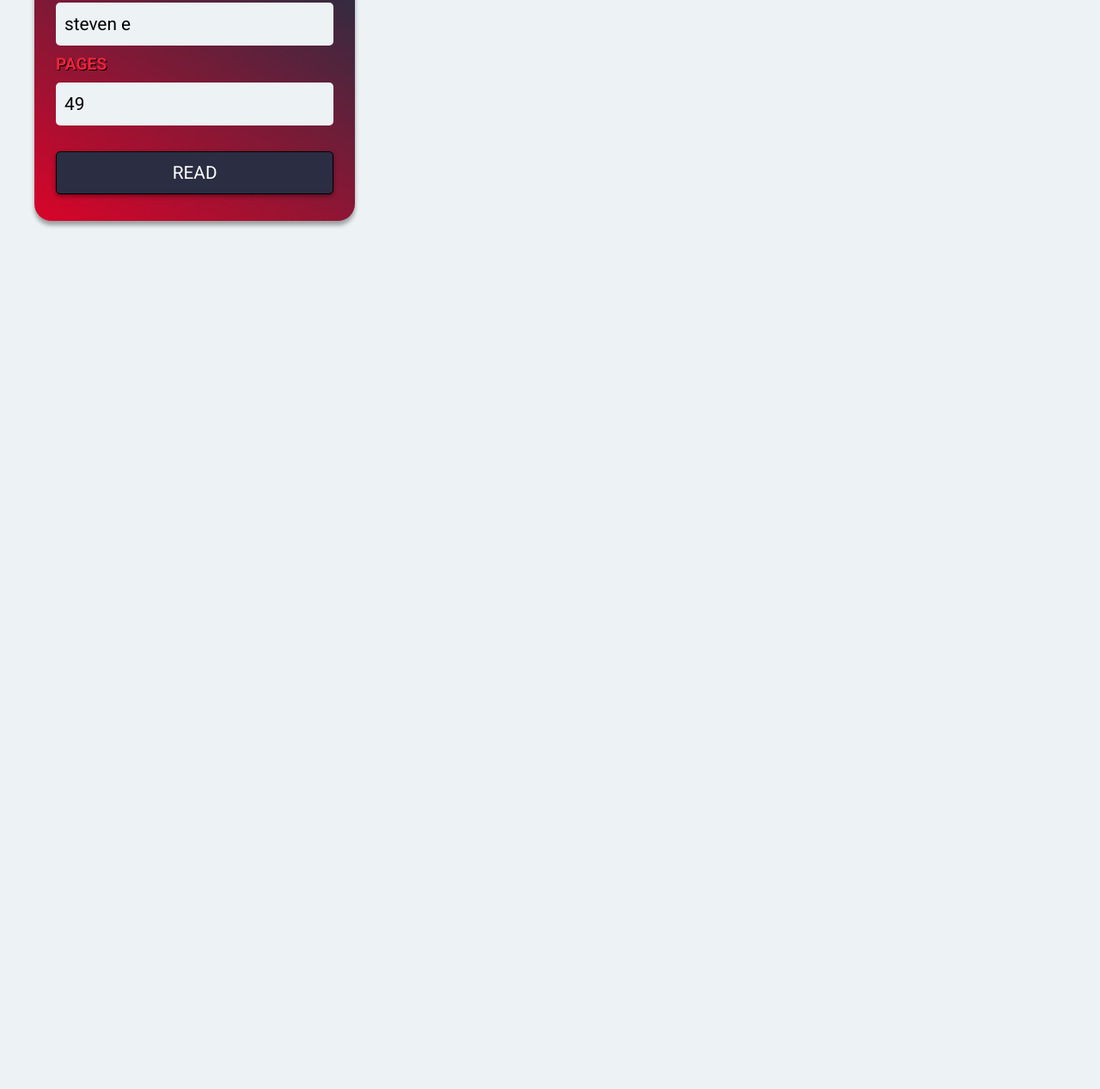
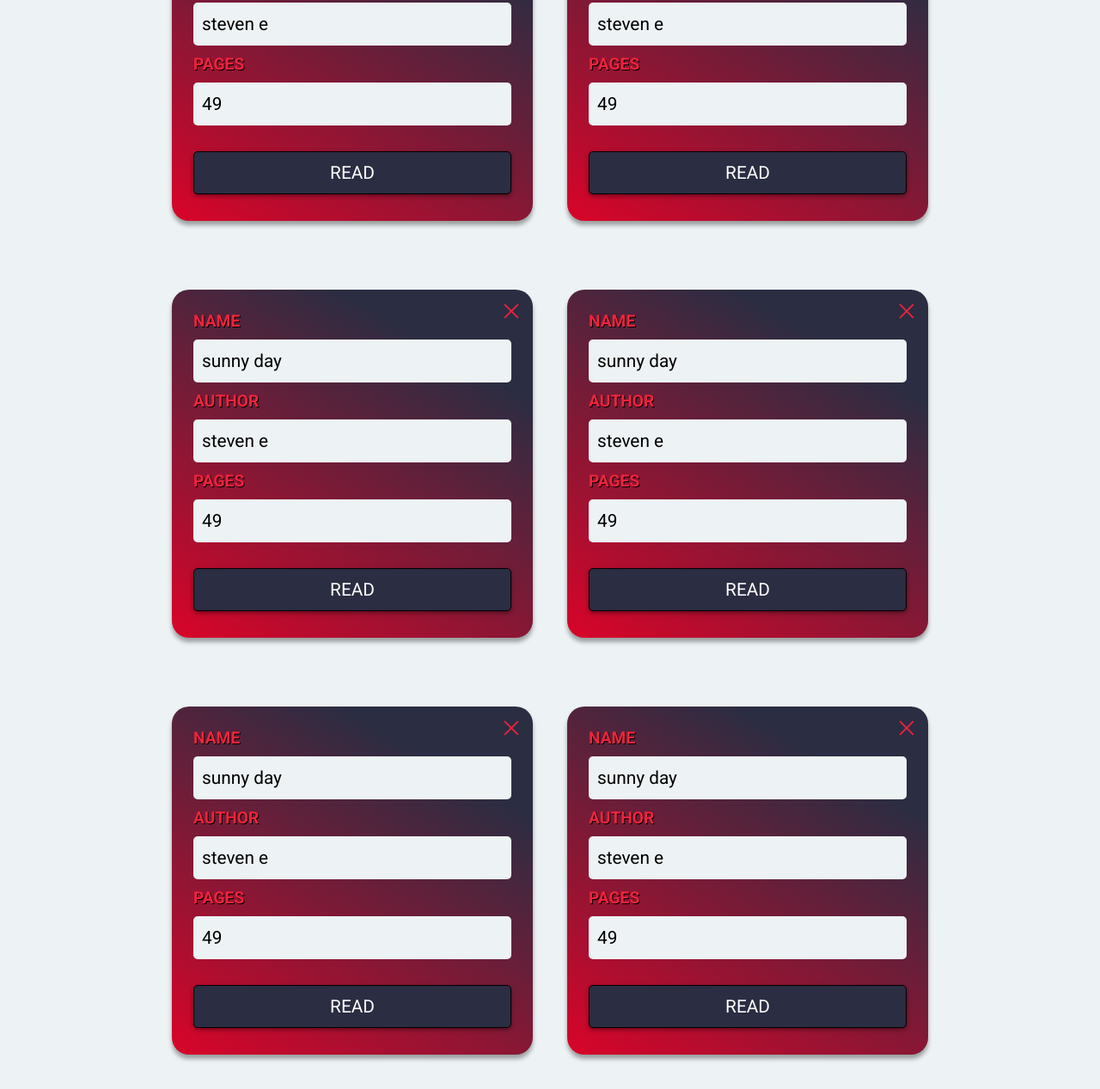
Before and after one commit to Quazf1x/Personal-Library, a plain HTML site: page index.html in a window 1280 px wide. Shown: the part 288-1555 px from the top of the page at 86% size. Before the commit the page ends 800 px from the top, so only its background shows below. Drawn offline with Linux system fonts and the light colour scheme.

Commit message:
Ver 0.1.1

```diff
--- a/index.html
+++ b/index.html
@@ -36,6 +36,77 @@
           49</p>
         <button class="book-status read">read</button>
       </div>
+      <div class="book-card book-read">
+        <img class="delete-button" src="img/close.svg">
+        <h2 class="book-property-name">name</h2>
+        <p class="book-property book-author">
+          sunny day
+        </p>
+        <h2 class="book-property-name">Author</h2>
+        <p class="book-property book-name">
+          steven e</p>
+          <h2 class="book-property-name">Pages</h2>
+        <p class="book-property book-pages">
+          49</p>
+        <button class="book-status read">read</button>
+      </div>
+      <div class="book-card book-read">
+        <img class="delete-button" src="img/close.svg">
+        <h2 class="book-property-name">name</h2>
+        <p class="book-property book-author">
+          sunny day
+        </p>
+        <h2 class="book-property-name">Author</h2>
+        <p class="book-property book-name">
+          steven e</p>
+          <h2 class="book-property-name">Pages</h2>
+        <p class="book-property book-pages">
+          49</p>
+        <button class="book-status read">read</button>
+      </div>
+      <div class="book-card book-read">
+        <img class="delete-button" src="img/close.svg">
+        <h2 class="book-property-name">name</h2>
+        <p class="book-property book-author">
+          sunny day
+        </p>
+        <h2 class="book-property-name">Author</h2>
+        <p class="book-property book-name">
+          steven e</p>
+          <h2 class="book-property-name">Pages</h2>
+        <p class="book-property book-pages">
+          49</p>
+        <button class="book-status read">read</button>
+      </div>
+      <div class="book-card book-read">
+        <img class="delete-button" src="img/close.svg">
+        <h2 class="book-property-name">name</h2>
+        <p class="book-property book-author">
+          sunny day
+        </p>
+        <h2 class="book-property-name">Author</h2>
+        <p class="book-property book-name">
+          steven e</p>
+          <h2 class="book-property-name">Pages</h2>
+        <p class="book-property book-pages">
+          49</p>
+        <button class="book-status read">read</button>
+      </div>
+      <div class="book-card book-read">
+        <img class="delete-button" src="img/close.svg">
+        <h2 class="book-property-name">name</h2>
+        <p class="book-property book-author">
+          sunny day
+        </p>
+        <h2 class="book-property-name">Author</h2>
+        <p class="book-property book-name">
+          steven e</p>
+          <h2 class="book-property-name">Pages</h2>
+        <p class="book-property book-pages">
+          49</p>
+        <button class="book-status read">read</button>
+      </div>
+
 
     </div>
   </main>
--- a/styles.css
+++ b/styles.css
@@ -65,13 +65,13 @@ header h1{
 /*MAIN GRID CONTENT*/
 
 main{
-  padding: 40px;
+  padding: 40px 200px;
 }
 
 #grid-wrapper{
   display: grid;
   gap: 80px 40px;
-  grid-template: 1fr / repeat(auto-fill,minmax(350px,1fr));
+  grid-template: 1fr / repeat(auto-fill,minmax(300px,1fr));
 }
 
 .book-card{
```
